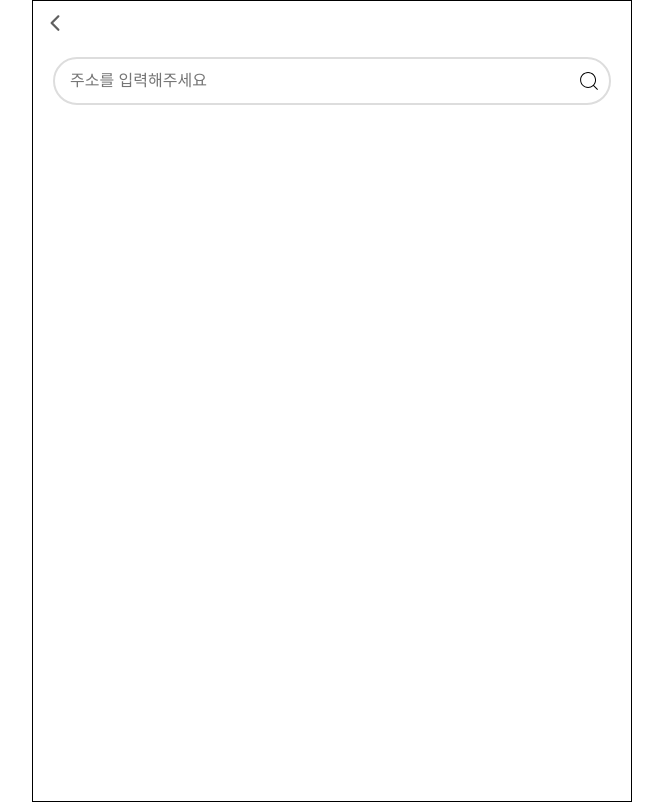
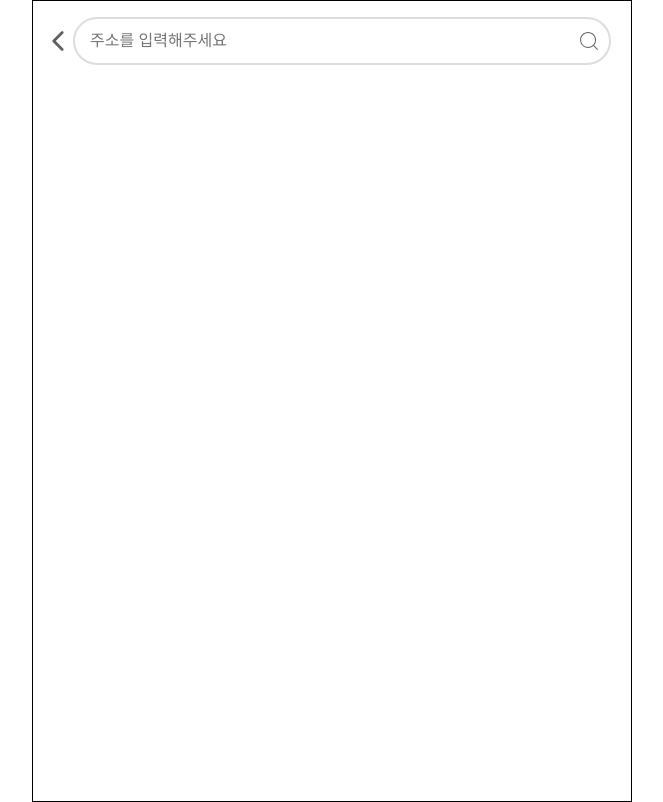
Before and after one commit to MenuPicker/MenuPicker_FE, a React (Vite) app: page /address in a window 1280 px wide. Shown: the whole page, without its empty margins (308-971 px from the left). Built offline with nearby package versions, Linux system fonts and the light colour scheme.

Commit message:
feat: addressPage별 header 적용

```diff
--- a/src/css/components/modal.module.css
+++ b/src/css/components/modal.module.css
@@ -9,7 +9,7 @@
   z-index: 999;
 }
 .modalContainer {
-  background-color: #ffffff;
+  background-color: #f5f5f5;
   width: 300px;
   height: 150px;
   border-radius: 16px;
@@ -74,7 +74,7 @@
   margin: 0 15px 15px 0;
 }
 .contentText {
-  font-size: 24px;
+  font-size: 18px;
   width: 100%;
   word-wrap: break-word;
   white-space: normal;
--- a/src/css/page/addressPage.module.css
+++ b/src/css/page/addressPage.module.css
@@ -6,20 +6,23 @@
   position: relative;
 }
 .content {
-  height: 95vh;
+  height: 90vh;
   padding: 0 20px;
   box-sizing: border-box;
 }
 
 .inputDiv {
   position: relative;
-  width: 100%;
+  /* width: 100%; */
   /* margin-top: 20px; */
   /* background-color: red; */
-  height: 10vh;
+  /* height: 10vh; */
   display: flex;
   flex-direction: column;
+  /* margin-top: 15px; */
   justify-content: center;
+  flex: 1;
+  margin-right: 20px;
 }
 .addressInput {
   height: 6vh;
@@ -47,6 +50,7 @@
   width: 24px;
   position: absolute;
   right: 10px;
+  /* top: 50%; */
 }
 /* .textDiv {
   display: flex;
@@ -82,8 +86,31 @@
   color: #ff6600;
   position: absolute;
   bottom: -15px;
+  margin-left: 10px;
 }
 .locationIcon {
   height: 24px;
   width: 24px;
 }
+
+.inputDivFocused > input {
+  border: none;
+  outline: none;
+}
+.inputDivFocused > svg {
+  display: none;
+}
+.header {
+  color: #606060ff;
+  /* margin-top: 20px; */
+  height: 10vh;
+  font-weight: bold;
+  display: flex;
+  align-items: center;
+}
+.backIcon {
+  height: 30px;
+  width: 30px;
+  /* margin-top: 15px; */
+  margin-left: 10px;
+}
--- a/src/css/page/categoryPage.module.css
+++ b/src/css/page/categoryPage.module.css
@@ -8,17 +8,19 @@
 .header {
   color: #606060ff;
   /* margin-top: 20px; */
-  height: 5vh;
+  height: 10vh;
   font-weight: bold;
+  display: flex;
+  align-items: center;
 }
 .backIcon {
-  height: 24px;
-  width: 24px;
-  margin-top: 10px;
+  height: 30px;
+  width: 30px;
+  /* margin-top: 15px; */
   margin-left: 10px;
 }
 .content {
-  height: 95vh;
+  height: 90vh;
   padding: 0 20px;
   box-sizing: border-box;
   display: flex;
--- a/src/page/AddressPage.tsx
+++ b/src/page/AddressPage.tsx
@@ -4,6 +4,9 @@ import addressStyle from "../css/page/addressPage.module.css";
 import { CiSearch } from "react-icons/ci";
 import { CiLocationArrow1 } from "react-icons/ci";
 import Modal from "../components/Modal";
+import { IoIosArrowBack } from "react-icons/io";
+import { useNavigate } from "react-router-dom";
+
 export default function AddressPage() {
   const [inputValue, setInputValue] = useState("");
   const [results, setResults] = useState<any[]>([]);
@@ -12,7 +15,7 @@ export default function AddressPage() {
   const [title, setTitle] = useState("");
   const [text, setText] = useState("");
   const [isOpen, setIsOpen] = useState(false);
-
+  const navigate = useNavigate();
   const handleAddress = async () => {
     if (inputValue.trim() === "") {
       setErrorMsg("주소를 입력해주세요.");
@@ -37,7 +40,8 @@ export default function AddressPage() {
   };
   const getLocation = () => {
     if (!navigator.geolocation) {
-      alert("현재 브라우저에서 위치 정보를 지원하지 않습니다.");
+      setText("현재 브라우저에서 위치 정보를 지원하지 않습니다.");
+      setIsOpen(true);
       return;
     }
 
@@ -49,17 +53,31 @@ export default function AddressPage() {
       },
       (error) => {
         console.error(error);
-        alert("위치 정보를 가져오는데 실패했습니다.");
+        setText("위치 정보를 가져오는데 실패했습니다.");
+        setIsOpen(true);
       }
     );
   };
-
+  const handleBackBtn = () => {
+    if (showLocation) {
+      setShowLocation(false);
+      return;
+    }
+    navigate(-1);
+  };
   return (
     <div className={addressStyle.pageContainer}>
-      <Header showLocation={showLocation} setShowLocation={setShowLocation} />
       {isOpen && <Modal title={title} text={text} setIsOpen={setIsOpen} />}
-      <div className={addressStyle.content}>
-        <div className={addressStyle.inputDiv}>
+      <header className={addressStyle.header}>
+        <IoIosArrowBack
+          className={addressStyle.backIcon}
+          onClick={handleBackBtn}
+        />
+        <div
+          className={`${addressStyle.inputDiv} ${
+            showLocation ? addressStyle.inputDivFocused : ""
+          }`}
+        >
           <input
             type="text"
             className={addressStyle.addressInput}
@@ -81,6 +99,8 @@ export default function AddressPage() {
             onClick={handleAddress}
           />
         </div>
+      </header>
+      <div className={addressStyle.content}>
         {/* <ul className={addressStyle.resultList}>
           {results.map((item, idx) => (
             <li key={idx}>{item.address_name}</li>
```
